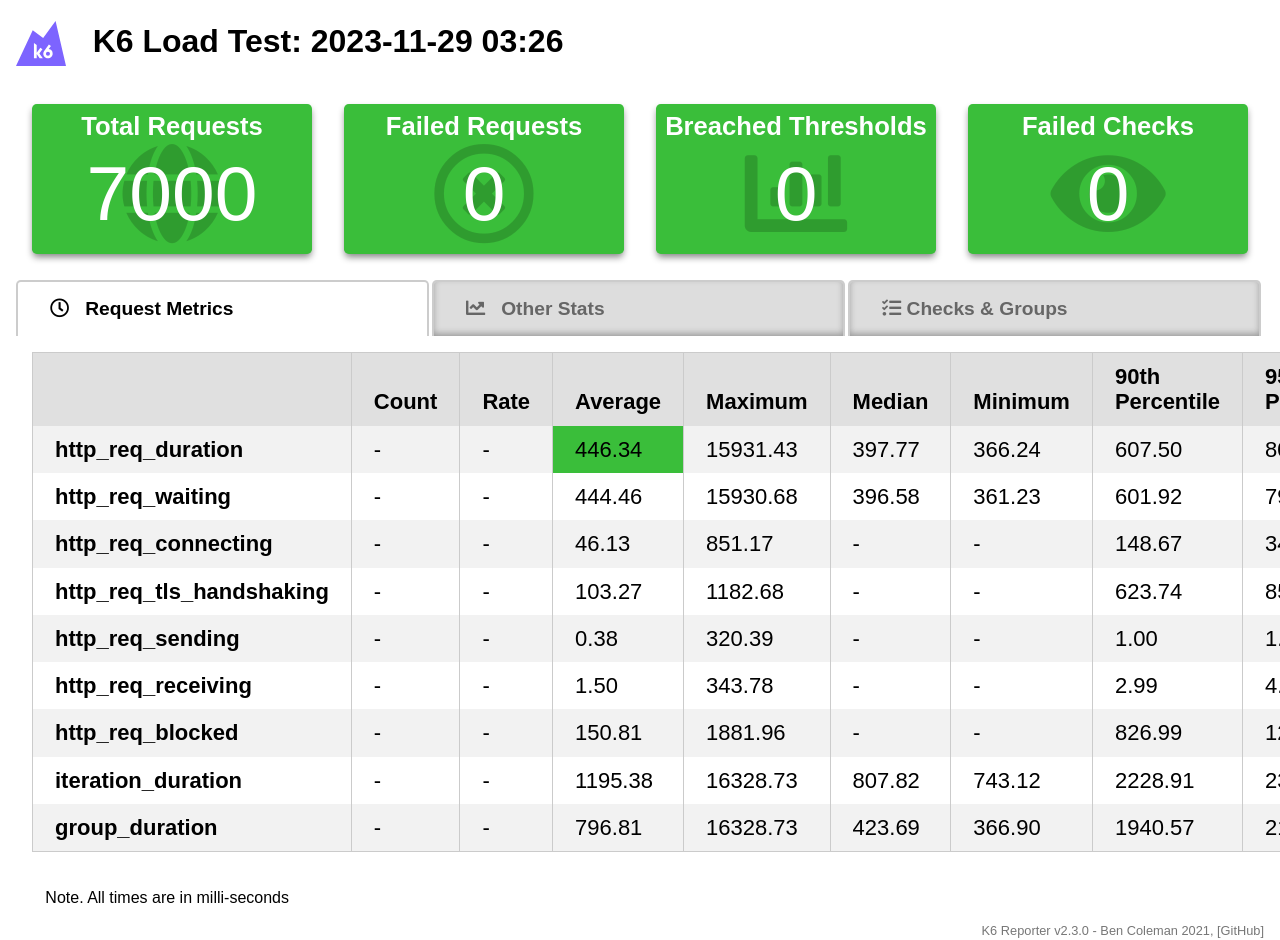
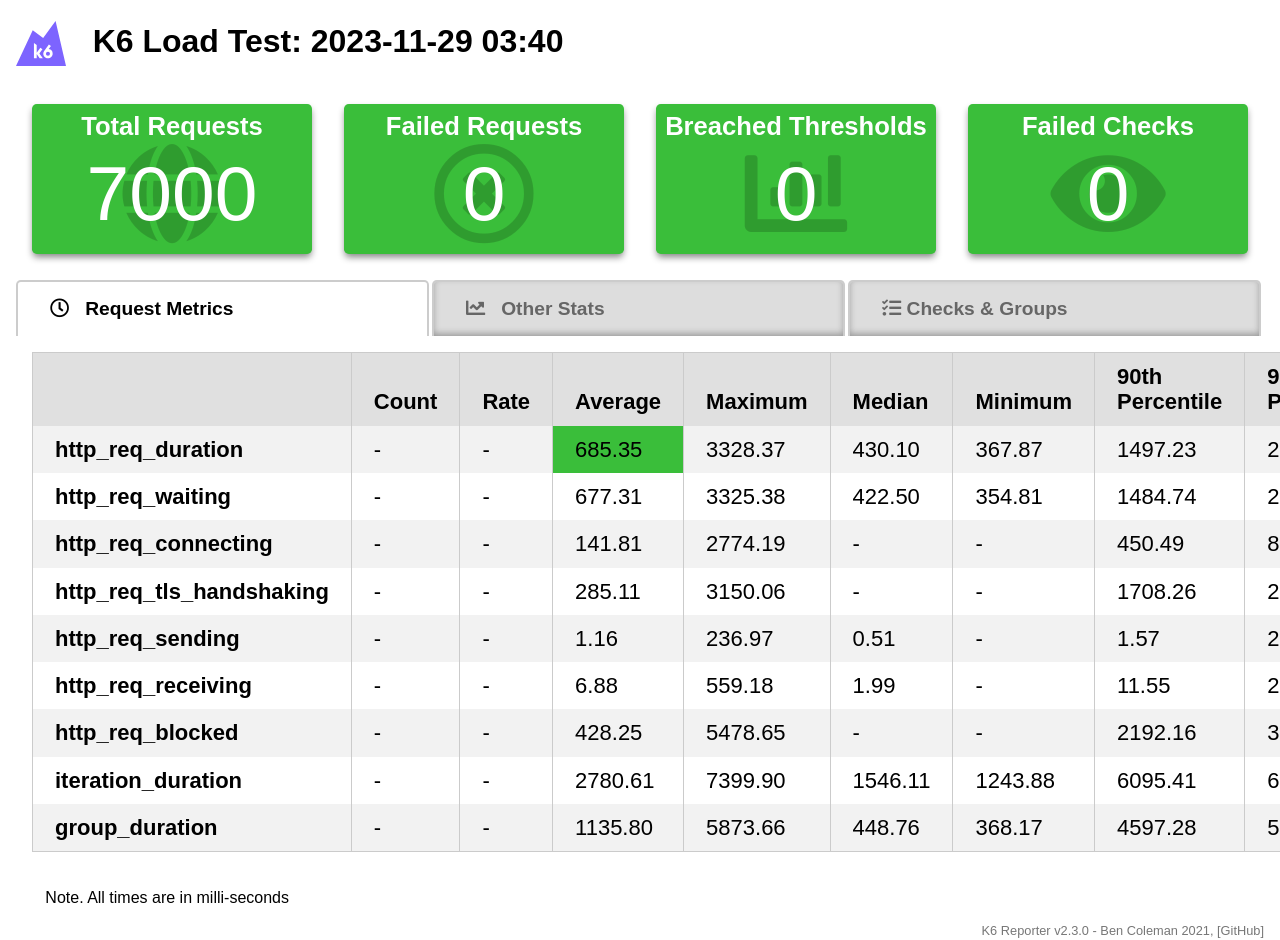
Before and after one commit to bilyanggara/Task5-k6-evermos, a website: page summary.html in a window 1280 px wide. Shown: the top 940 px of the page. Drawn offline with nearby package versions, Linux system fonts and the light colour scheme.

Commit message:
new report

```diff
--- a/summary.html
+++ b/summary.html
@@ -9,7 +9,7 @@
     <link rel="shortcut icon" href="https://raw.githubusercontent.com/benc-uk/k6-reporter/main/assets/icon.png" type="image/png">
 
     <meta name="viewport" content="width=device-width, initial-scale=1.0" />
-    <title>K6 Load Test: 2023-11-29 03:26</title>
+    <title>K6 Load Test: 2023-11-29 03:40</title>
     <style>
       body {
         margin: 1rem;
@@ -138,7 +138,7 @@
   <body>
     <h1>
       <svg style="vertical-align:middle" width="50" height="45" viewBox="0 0 50 45" fill="none" class="footer-module--logo--_lkxx"><path d="M31.968 34.681a2.007 2.007 0 002.011-2.003c0-1.106-.9-2.003-2.011-2.003a2.007 2.007 0 00-2.012 2.003c0 1.106.9 2.003 2.012 2.003z" fill="#7D64FF"></path><path d="M39.575 0L27.154 16.883 16.729 9.31 0 45h50L39.575 0zM23.663 37.17l-2.97-4.072v4.072h-2.751V22.038l2.75 1.989v7.66l3.659-5.014 2.086 1.51-3.071 4.21 3.486 4.776h-3.189v.001zm8.305.17c-2.586 0-4.681-2.088-4.681-4.662 0-1.025.332-1.972.896-2.743l4.695-6.435 2.086 1.51-2.239 3.07a4.667 4.667 0 013.924 4.6c0 2.572-2.095 4.66-4.681 4.66z" fill="#7D64FF"></path></svg>
-      &nbsp; K6 Load Test: 2023-11-29 03:26
+      &nbsp; K6 Load Test: 2023-11-29 03:40
     </h1>
 
     <div class="row">
@@ -202,27 +202,27 @@
 
 
 
-                  <td class="good">446.34</td>
+                  <td class="good">685.35</td>
 
 
 
-                  <td class="">15931.43</td>
+                  <td class="">3328.37</td>
 
 
 
-                  <td class="">397.77</td>
+                  <td class="">430.10</td>
 
 
 
-                  <td class="">366.24</td>
+                  <td class="">367.87</td>
 
 
 
-                  <td class="">607.50</td>
+                  <td class="">1497.23</td>
 
 
 
-                  <td class="">804.11</td>
+                  <td class="">2255.79</td>
 
               </tr>
 
@@ -238,27 +238,27 @@
 
 
 
-                  <td class="">444.46</td>
+                  <td class="">677.31</td>
 
 
 
-                  <td class="">15930.68</td>
+                  <td class="">3325.38</td>
 
 
 
-                  <td class="">396.58</td>
+                  <td class="">422.50</td>
 
 
 
-                  <td class="">361.23</td>
+                  <td class="">354.81</td>
 
 
 
-                  <td class="">601.92</td>
+                  <td class="">1484.74</td>
 
 
 
-                  <td class="">797.54</td>
+                  <td class="">2223.96</td>
 
               </tr>
 
@@ -274,11 +274,11 @@
 
 
 
-                  <td class="">46.13</td>
+                  <td class="">141.81</td>
 
 
 
-                  <td class="">851.17</td>
+                  <td class="">2774.19</td>
 
 
 
@@ -290,11 +290,11 @@
 
 
 
-                  <td class="">148.67</td>
+                  <td class="">450.49</td>
 
 
 
-                  <td class="">341.97</td>
+                  <td class="">809.08</td>
 
               </tr>
 
@@ -310,11 +310,11 @@
 
 
 
-                  <td class="">103.27</td>
+                  <td class="">285.11</td>
 
 
 
-                  <td class="">1182.68</td>
+                  <td class="">3150.06</td>
 
 
 
@@ -326,11 +326,11 @@
 
 
 
-                  <td class="">623.74</td>
+                  <td class="">1708.26</td>
 
 
 
-                  <td class="">854.34</td>
+                  <td class="">2368.67</td>
 
               </tr>
 
@@ -346,11 +346,15 @@
 
 
 
-                  <td class="">0.38</td>
+                  <td class="">1.16</td>
 
 
 
-                  <td class="">320.39</td>
+                  <td class="">236.97</td>
+
+
+
+                  <td class="">0.51</td>
 
 
 
@@ -358,15 +362,11 @@
 
 
 
-                  <td>-</td>
+                  <td class="">1.57</td>
 
 
 
-                  <td class="">1.00</td>
-
-
-
-                  <td class="">1.02</td>
+                  <td class="">2.56</td>
 
               </tr>
 
@@ -382,11 +382,15 @@
 
 
 
-                  <td class="">1.50</td>
+                  <td class="">6.88</td>
 
 
 
-                  <td class="">343.78</td>
+                  <td class="">559.18</td>
+
+
+
+                  <td class="">1.99</td>
 
 
 
@@ -394,15 +398,11 @@
 
 
 
-                  <td>-</td>
+                  <td class="">11.55</td>
 
 
 
-                  <td class="">2.99</td>
-
-
-
-                  <td class="">4.99</td>
+                  <td class="">24.27</td>
 
               </tr>
 
@@ -418,11 +418,11 @@
 
 
 
-                  <td class="">150.81</td>
+                  <td class="">428.25</td>
 
 
 
-                  <td class="">1881.96</td>
+                  <td class="">5478.65</td>
 
 
 
@@ -434,11 +434,11 @@
 
 
 
-                  <td class="">826.99</td>
+                  <td class="">2192.16</td>
 
 
 
-                  <td class="">1259.74</td>
+                  <td class="">3633.62</td>
 
               </tr>
 
@@ -454,27 +454,27 @@
 
 
 
-                  <td class="">1195.38</td>
+                  <td class="">2780.61</td>
 
 
 
-                  <td class="">16328.73</td>
+                  <td class="">7399.90</td>
 
 
 
-                  <td class="">807.82</td>
+                  <td class="">1546.11</td>
 
 
 
-                  <td class="">743.12</td>
+                  <td class="">1243.88</td>
 
 
 
-                  <td class="">2228.91</td>
+                  <td class="">6095.41</td>
 
 
 
-                  <td class="">2301.53</td>
+                  <td class="">6139.03</td>
 
               </tr>
 
@@ -490,27 +490,27 @@
 
 
 
-                  <td class="">796.81</td>
+                  <td class="">1135.80</td>
 
 
 
-                  <td class="">16328.73</td>
+                  <td class="">5873.66</td>
 
 
 
-                  <td class="">423.69</td>
+                  <td class="">448.76</td>
 
 
 
-                  <td class="">366.90</td>
+                  <td class="">368.17</td>
 
 
 
-                  <td class="">1940.57</td>
+                  <td class="">4597.28</td>
 
 
 
-                  <td class="">2178.42</td>
+                  <td class="">5005.85</td>
 
               </tr>
 
@@ -546,14 +546,14 @@
               <h4>Iterations</h4>
               <i class="fas fa-redo icon"></i>
               <div class="row"><div>Total</div><div>3500</div></div>
-              <div class="row"><div>Rate</div><div>180.88/s</div></div>
+              <div class="row"><div>Rate</div><div>324.71/s</div></div>
             </div>
 
 
           <div class="box metricbox">
             <h4>Virtual Users</h4>
             <i class="fas fa-user icon"></i>
-            <div class="row"><div>Min</div><div>1</div></div>
+            <div class="row"><div>Min</div><div>546</div></div>
             <div class="row"><div>Max</div><div>1000</div></div>
           </div>
         </div>
@@ -563,21 +563,21 @@
             <h4>Requests</h4>
             <i class="fas fa-globe icon"></i>
             <div class="row"><div>Total</div><div>7000</div></div>
-            <div class="row"><div>Rate</div><div>361.76/s</div></div>
+            <div class="row"><div>Rate</div><div>649.42/s</div></div>
           </div>
 
           <div class="box metricbox">
             <h4>Data Received</h4>
             <i class="fas fa-cloud-download-alt icon"></i>
-            <div class="row"><div>Total</div><div>5.94 MB</div></div>
-            <div class="row"><div>Rate</div><div>0.31 mB/s</div></div>
+            <div class="row"><div>Total</div><div>6.64 MB</div></div>
+            <div class="row"><div>Rate</div><div>0.62 mB/s</div></div>
           </div>
 
           <div class="box metricbox">
             <h4>Data Sent</h4>
             <i class="fas fa-cloud-upload-alt icon"></i>
             <div class="row"><div>Total</div><div>1.30 MB</div></div>
-            <div class="row"><div>Rate</div><div>0.07 mB/s</div></div>
+            <div class="row"><div>Rate</div><div>0.12 mB/s</div></div>
           </div>
         </div>
       </div>
@@ -588,7 +588,7 @@
       <div class="tab">
 
 
-          <h2>&bull; Group - API Test</h2>
+          <h2>&bull; Group - Create API</h2>
           <table class="pure-table pure-table-horizontal" style="width: 100%">
             <thead>
               <tr>
@@ -597,6 +597,43 @@
                 <th>Failures</th>
               </tr>
             </thead>
+
+              <tr class="checkDetails ">
+                <td width="50%">Response code was 201</td><td>3500</td><td>0</td>
+              </tr>
+
+              <tr class="checkDetails ">
+                <td width="50%">Response body contains user ID</td><td>3500</td><td>0</td>
+              </tr>
+
+              <tr class="checkDetails ">
+                <td width="50%">Response body contains timestamp created</td><td>3500</td><td>0</td>
+              </tr>
+
+          </table>
+          <br>
+
+          <h2>&bull; Group - Update API</h2>
+          <table class="pure-table pure-table-horizontal" style="width: 100%">
+            <thead>
+              <tr>
+                <th>Check Name</th>
+                <th>Passes</th>
+                <th>Failures</th>
+              </tr>
+            </thead>
+
+              <tr class="checkDetails ">
+                <td width="50%">Response code was 200</td><td>3500</td><td>0</td>
+              </tr>
+
+              <tr class="checkDetails ">
+                <td width="50%">Response body contains updated job</td><td>3500</td><td>0</td>
+              </tr>
+
+              <tr class="checkDetails ">
+                <td width="50%">Response body contains timestamp updated</td><td>3500</td><td>0</td>
+              </tr>
 
           </table>
           <br>
```
